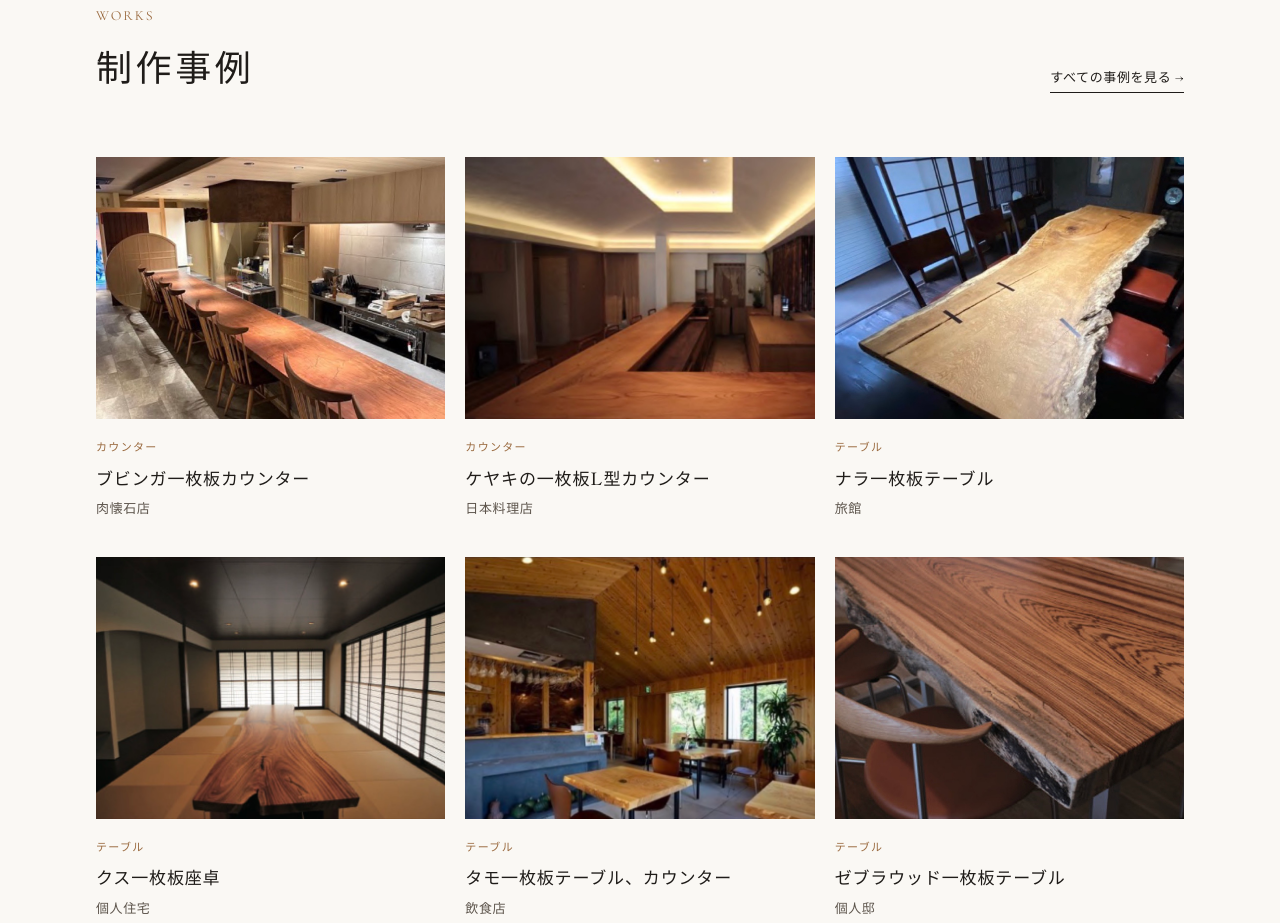
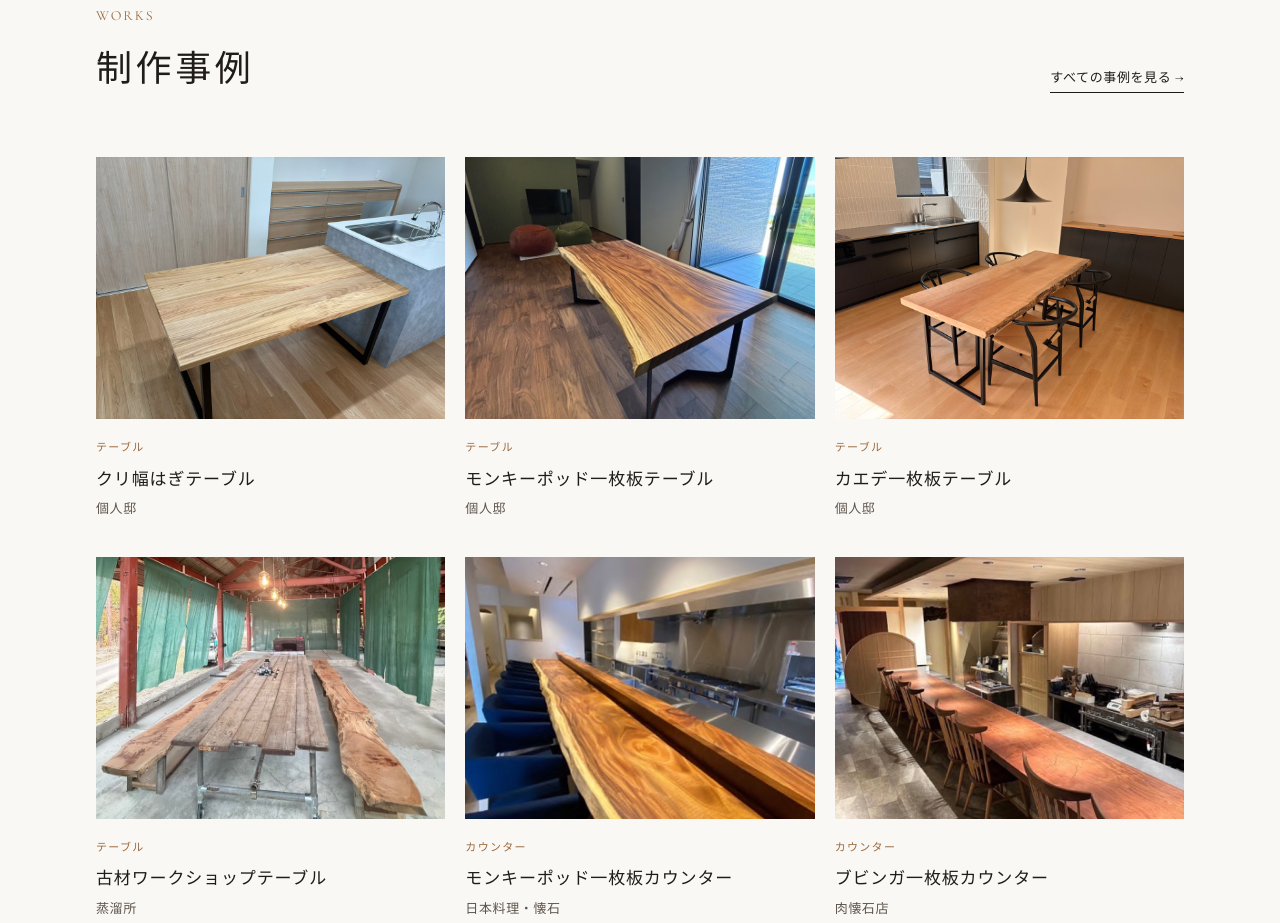
Before and after one commit to fukudas38-spec/kukulife-site, a plain HTML site: page index.html in a window 1280 px wide. Shown: the part 5102-6025 px from the top of the page. Drawn offline with nearby package versions, Linux system fonts and the light colour scheme.

Commit message:
Works: newest first on works and top page

```diff
--- a/index.html
+++ b/index.html
@@ -172,12 +172,12 @@
         <a class="more" href="works.html">すべての事例を見る</a>
       </div>
       <div class="works-grid">
+        <figure class="work reveal"><div class="ph"><img src="img/w-kuri-table.jpg" alt="クリ幅はぎテーブル（個人邸）" loading="lazy"></div><figcaption><span class="cat">テーブル</span><h3>クリ幅はぎテーブル</h3><p class="place">個人邸</p></figcaption></figure>
+        <figure class="work reveal"><div class="ph"><img src="img/w-monkeypod2.jpg" alt="モンキーポッド一枚板テーブル（個人邸）" style="object-position:center 65%" loading="lazy"></div><figcaption><span class="cat">テーブル</span><h3>モンキーポッド一枚板テーブル</h3><p class="place">個人邸</p></figcaption></figure>
+        <figure class="work reveal"><div class="ph"><img src="img/w-kaede-table.jpg" alt="カエデ一枚板テーブル（個人邸）" loading="lazy"></div><figcaption><span class="cat">テーブル</span><h3>カエデ一枚板テーブル</h3><p class="place">個人邸</p></figcaption></figure>
+        <figure class="work reveal"><div class="ph"><img src="img/w-distillery-table.jpg" style="object-position:center 85%" alt="古材ワークショップテーブル（蒸溜所）" loading="lazy"></div><figcaption><span class="cat">テーブル</span><h3>古材ワークショップテーブル</h3><p class="place">蒸溜所</p></figcaption></figure>
+        <figure class="work reveal"><div class="ph"><img src="img/c-blue.jpg" alt="モンキーポッド一枚板カウンター（日本料理・懐石）" loading="lazy"></div><figcaption><span class="cat">カウンター</span><h3>モンキーポッド一枚板カウンター</h3><p class="place">日本料理・懐石</p></figcaption></figure>
         <figure class="work reveal"><div class="ph"><img src="img/c-sushi.jpg" alt="ブビンガ一枚板カウンター（肉懐石店）" loading="lazy"></div><figcaption><span class="cat">カウンター</span><h3>ブビンガ一枚板カウンター</h3><p class="place">肉懐石店</p></figcaption></figure>
-        <figure class="work reveal"><div class="ph"><img src="img/t-lcounter.jpg" alt="ケヤキの一枚板L型カウンター（日本料理店）" loading="lazy"></div><figcaption><span class="cat">カウンター</span><h3>ケヤキの一枚板L型カウンター</h3><p class="place">日本料理店</p></figcaption></figure>
-        <figure class="work reveal"><div class="ph"><img src="img/t-oak.jpg" alt="ナラ一枚板テーブル（旅館）" loading="lazy"></div><figcaption><span class="cat">テーブル</span><h3>ナラ一枚板テーブル</h3><p class="place">旅館</p></figcaption></figure>
-        <figure class="work reveal"><div class="ph"><img src="img/tatami.jpg" alt="クス一枚板座卓（個人住宅）" loading="lazy"></div><figcaption><span class="cat">テーブル</span><h3>クス一枚板座卓</h3><p class="place">個人住宅</p></figcaption></figure>
-        <figure class="work reveal"><div class="ph"><img src="img/t-cafe.jpg" alt="タモ一枚板テーブル、カウンター（飲食店）" loading="lazy"></div><figcaption><span class="cat">テーブル</span><h3>タモ一枚板テーブル、カウンター</h3><p class="place">飲食店</p></figcaption></figure>
-        <figure class="work reveal"><div class="ph"><img src="img/edge.jpg" alt="ゼブラウッド一枚板テーブル（個人邸）" loading="lazy"></div><figcaption><span class="cat">テーブル</span><h3>ゼブラウッド一枚板テーブル</h3><p class="place">個人邸</p></figcaption></figure>
       </div>
     </div>
   </section>
```
Also changed, not shown: works.html (+4 -4 lines).
